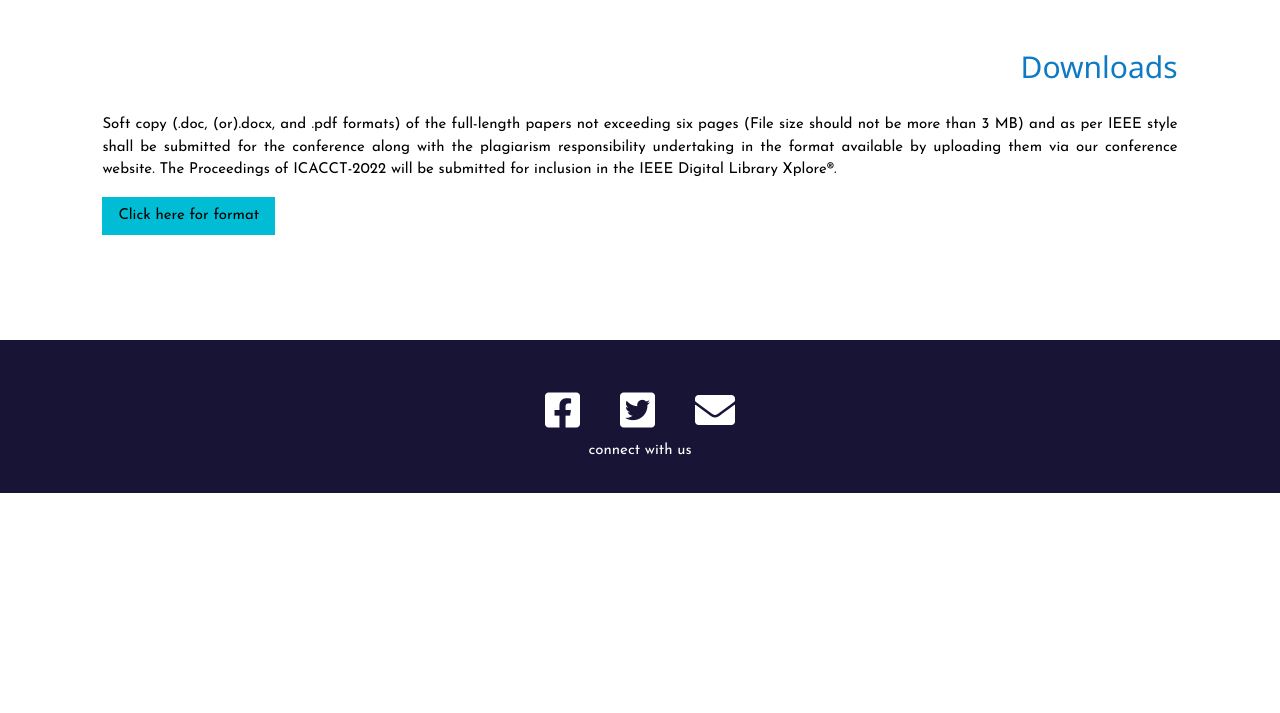
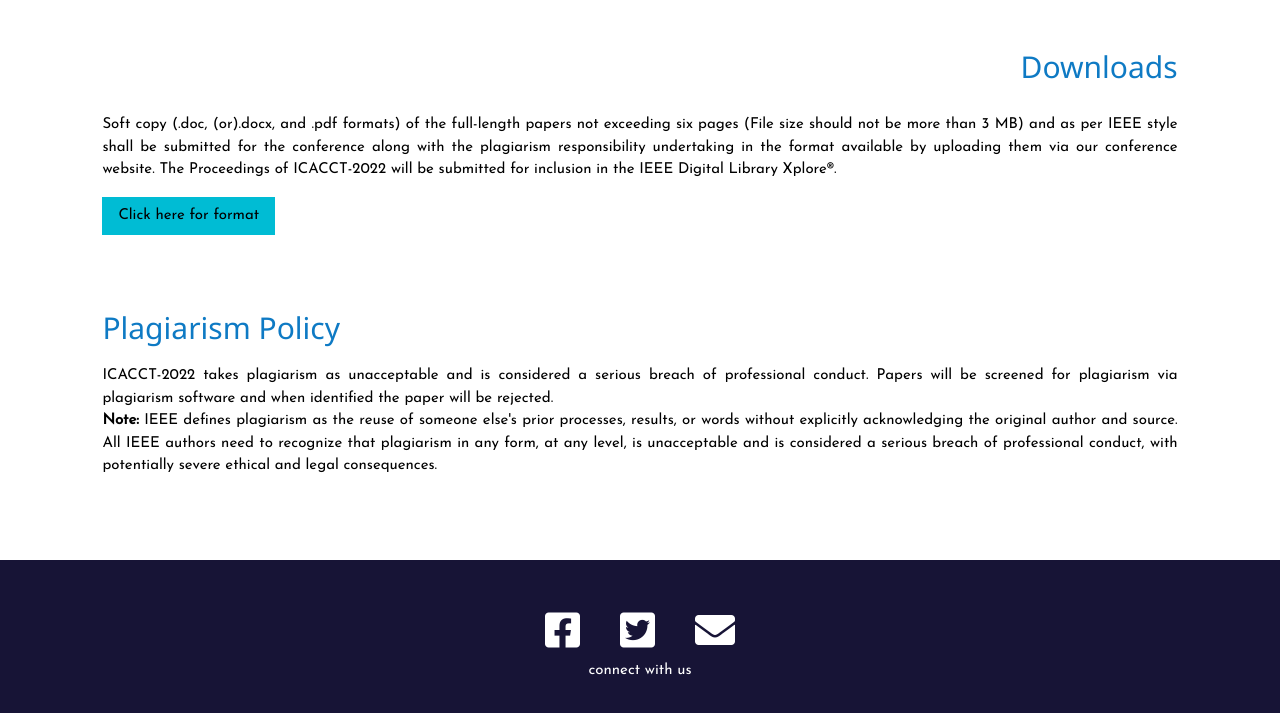
Before and after one commit to IEEE-Conference/IEEE, a plain HTML site: page submission.html in a window 1280 px wide. Shown: the part 852-1565 px from the top of the page. Before the commit the page ends 1345 px from the top, so only its background shows below. Drawn offline with nearby package versions, Linux system fonts and the light colour scheme.

Commit message:
Update submission.html

```diff
--- a/submission.html
+++ b/submission.html
@@ -211,6 +211,13 @@ Computing, Communication and Technology</h2>
 		</section>
 		<p style="clear:both"><a href="http://www.ieee.org/portal/pages/about/documentation/copyright/cfrmlink.html"><button class="w3-button w3-cyan">Click here for format</button></a></p><br>
 <br>
+			<!--Plagiarism Guidelines-->
+<section class="guide">
+	<h2 style="color: #0E7AC4;">Plagiarism Policy</h2>
+	<p style="font-variant: 'Segoe UI';">ICACCT-2022 takes plagiarism as unacceptable and is considered a serious breach of professional conduct. Papers will be screened for plagiarism via plagiarism software and when identified the paper will be rejected.
+<br>
+		<b>Note:</b> IEEE defines plagiarism as the reuse of someone else's prior processes, results, or words without explicitly acknowledging the original author and source. All IEEE authors need to recognize that plagiarism in any form, at any level, is unacceptable and is considered a serious breach of professional conduct, with potentially severe ethical and legal consequences.</p>
+</section><br>
 		<br><br>
 </section>
 
```
